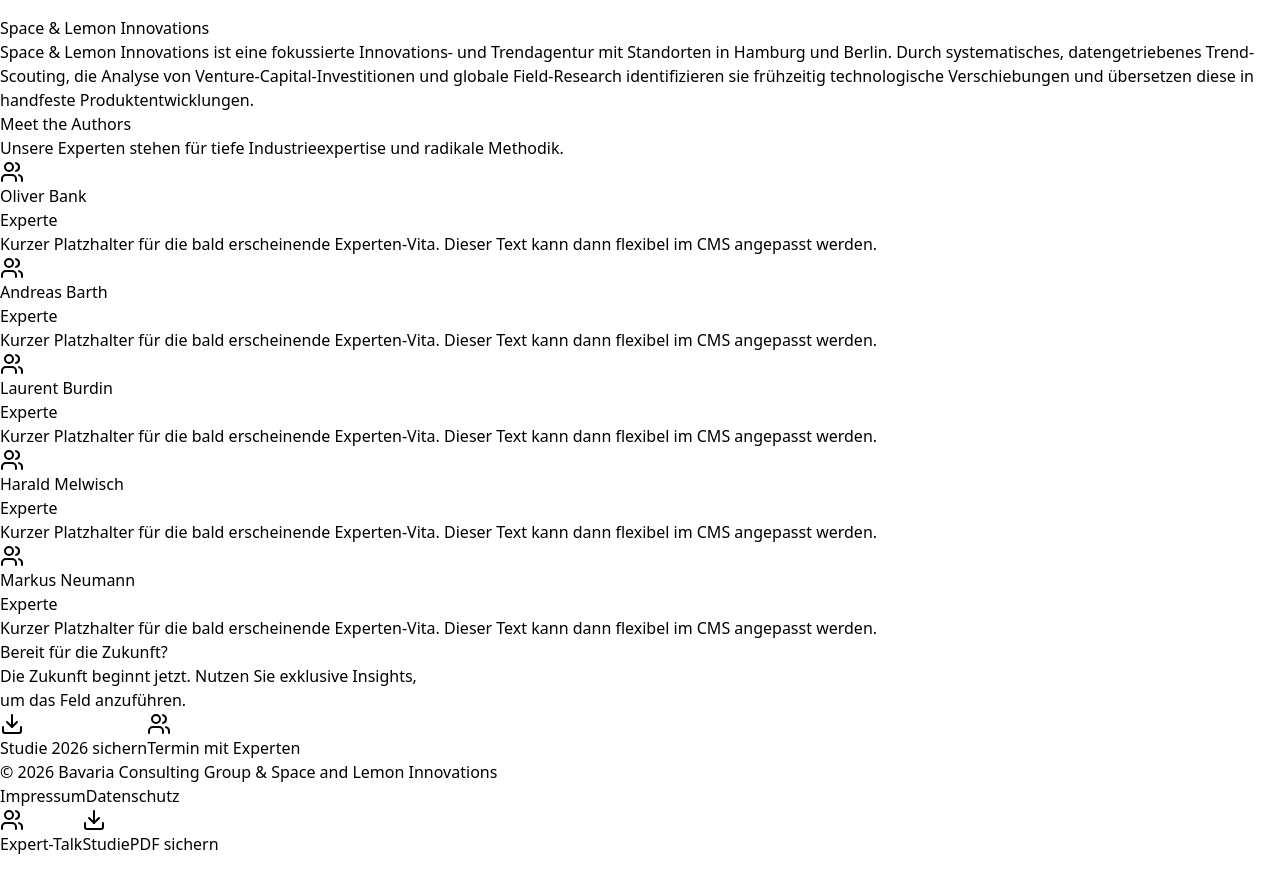
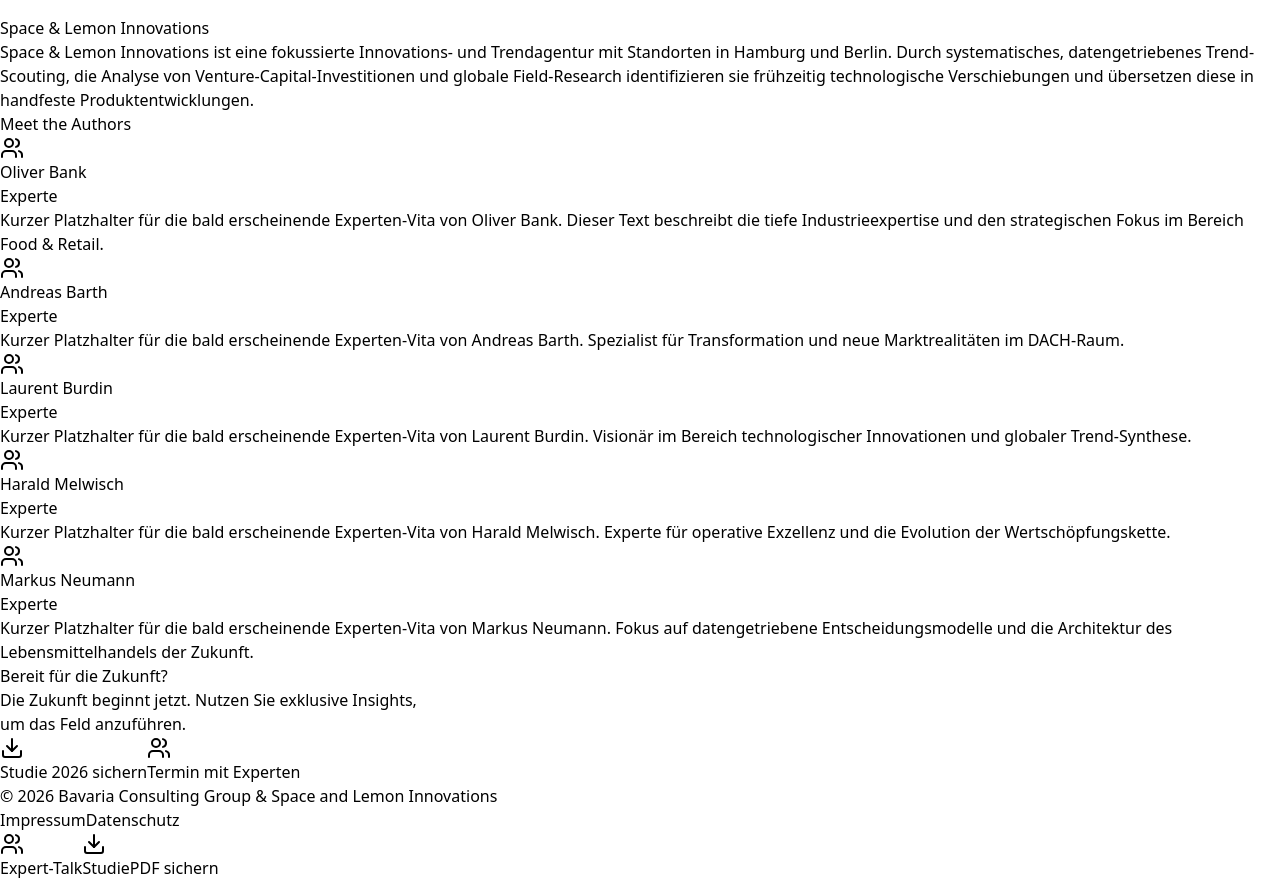
Before and after one commit to strategiepilot/trends2030-app, a React (Vite) app: page / in a window 1280 px wide. Shown: the part 3880-4760 px from the top of the page. Before the commit the page ends 4736 px from the top, so only its background shows below. Built offline with nearby package versions, Linux system fonts and the light colour scheme.

Commit message:
refactor: move author data to external JSON for easier maintenance

```diff
--- a/src/App.jsx
+++ b/src/App.jsx
@@ -1,4 +1,5 @@
 import React, { useState, useEffect } from 'react';
+import authorsData from './data/authors.json';
 import {
   Cpu,
   Smartphone,
@@ -698,17 +699,10 @@
         <div className="max-w-7xl mx-auto">
           <div className="text-center mb-16">
             <h2 className="text-4xl md:text-5xl font-extrabold text-slate-900 tracking-tight">Meet the Authors</h2>
-            <p className="text-xl text-slate-600 font-medium mt-4">Unsere Experten stehen für tiefe Industrieexpertise und radikale Methodik.</p>
           </div>
 
           <div className="grid grid-cols-1 sm:grid-cols-2 lg:grid-cols-5 gap-6">
-            {[
-              { name: "Oliver Bank", role: "Experte" },
-              { name: "Andreas Barth", role: "Experte" },
-              { name: "Laurent Burdin", role: "Experte" },
-              { name: "Harald Melwisch", role: "Experte" },
-              { name: "Markus Neumann", role: "Experte" }
-            ].map((author, item) => (
+            {authorsData.map((author, item) => (
               <div key={item} className="bg-white/60 border border-white p-6 rounded-[32px] flex flex-col items-center text-center shadow-[0_4px_20px_rgb(0,0,0,0.03)] hover:shadow-xl hover:-translate-y-2 transition-all duration-300 group">
                 <div className="w-32 h-32 rounded-full overflow-hidden border-4 border-white shadow-sm mb-6 bg-slate-100 flex-shrink-0">
                   <div className="w-full h-full bg-gradient-to-br from-slate-200 to-slate-300 flex items-center justify-center text-slate-400 group-hover:scale-110 transition-transform duration-500">
@@ -718,8 +712,7 @@
                 <h4 className="text-xl font-bold text-slate-900 mb-1">{author.name}</h4>
                 <div className="text-xs font-bold text-blue-600 mb-4 uppercase tracking-wider">{author.role}</div>
                 <p className="text-sm text-slate-600 font-medium leading-relaxed">
-                  Kurzer Platzhalter für die bald erscheinende Experten-Vita.
-                  Dieser Text kann dann flexibel im CMS angepasst werden.
+                  {author.bio}
                 </p>
               </div>
             ))}
--- /dev/null
+++ b/src/data/authors.json
@@ -0,0 +1,27 @@
+[
+  {
+    "name": "Oliver Bank",
+    "role": "Experte",
+    "bio": "Kurzer Platzhalter für die bald erscheinende Experten-Vita von Oliver Bank. Dieser Text beschreibt die tiefe Industrieexpertise und den strategischen Fokus im Bereich Food & Retail."
+  },
+  {
+    "name": "Andreas Barth",
+    "role": "Experte",
+    "bio": "Kurzer Platzhalter für die bald erscheinende Experten-Vita von Andreas Barth. Spezialist für Transformation und neue Marktrealitäten im DACH-Raum."
+  },
+  {
+    "name": "Laurent Burdin",
+    "role": "Experte",
+    "bio": "Kurzer Platzhalter für die bald erscheinende Experten-Vita von Laurent Burdin. Visionär im Bereich technologischer Innovationen und globaler Trend-Synthese."
+  },
+  {
+    "name": "Harald Melwisch",
+    "role": "Experte",
+    "bio": "Kurzer Platzhalter für die bald erscheinende Experten-Vita von Harald Melwisch. Experte für operative Exzellenz und die Evolution der Wertschöpfungskette."
+  },
+  {
+    "name": "Markus Neumann",
+    "role": "Experte",
+    "bio": "Kurzer Platzhalter für die bald erscheinende Experten-Vita von Markus Neumann. Fokus auf datengetriebene Entscheidungsmodelle und die Architektur des Lebensmittelhandels der Zukunft."
+  }
+]
```
Also changed, not shown: 1 other file (tests, documents, lock files or other folders).
